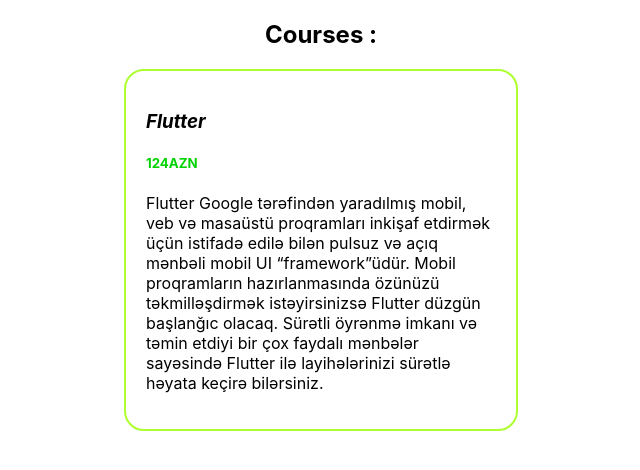
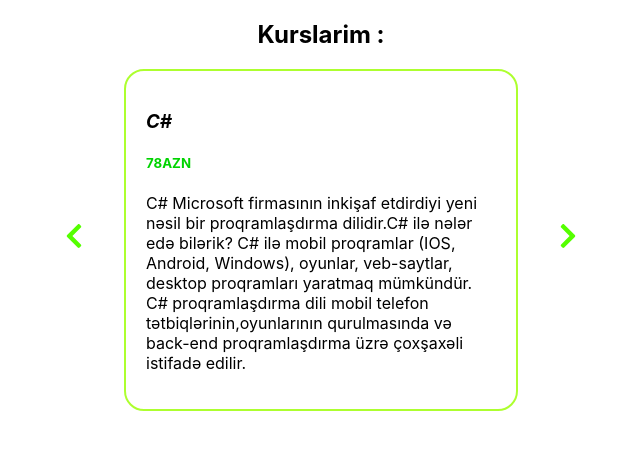
Before and after one commit to RUFATRESUL/courses-project, a React (Create React App) app: page / in a window 1280 px wide. Shown: the top 470 px of the page, without its empty margins (319-959 px from the left). Built offline with nearby package versions, Linux system fonts and the light colour scheme; data requests are answered from the project's data file.

Commit message:
styleUpdate-courses

```diff
--- a/src/App.css
+++ b/src/App.css
@@ -37,3 +37,9 @@
     align-items: center;
     flex-direction: column;
 }
+.iconButton{
+    border: none;
+    background-color: white;
+    font-size: 28px;
+    color: rgb(85, 255, 0);
+}
--- a/src/Courses.jsx
+++ b/src/Courses.jsx
@@ -1,27 +1,31 @@
 import { useState } from 'react';
 // import Course from './Course'
+import {FaChevronLeft,FaChevronRight} from 'react-icons/fa'
 
 function Courses({courses,deleteCourse}) {
-    const [index, setIndex] = useState(1)
-   const {title,price,content} = courses[index];
+    const [index, setIndex] = useState(0);
+    const{title,price,content} = courses[index]
+    // console.log(courses);
     return ( <div className="courseList">
-        <div><h2>Courses :</h2></div>
+        <div><h2>Kurslarim :</h2></div>
+        <div className='cardDiv'>
+            <button className='iconButton'>
+                <FaChevronLeft/>
+            </button>
         <div className="card">
         <div className="courseCard">
         <h3 className="courseTitle"><i>{title}</i></h3>
         <h5 className="coursePrice">{price}AZN</h5>
         </div>
         <p className="courseContent">{content}</p>
-        {/* <button className="deleteButton" onClick={()=>removeCourse(id)}>Delete</button> */}
+
     </div>
+            <button className='iconButton'>
+                <FaChevronRight/>
+            </button>
 
-        {/* {courses.map((course) =>{
-            return(
-            <Course key={course.id} {...course} removeCourse={deleteCourse}/>
-            )
-        })} */}
         </div>
-    );
+    </div> );
 }
 
 export default Courses;
```
